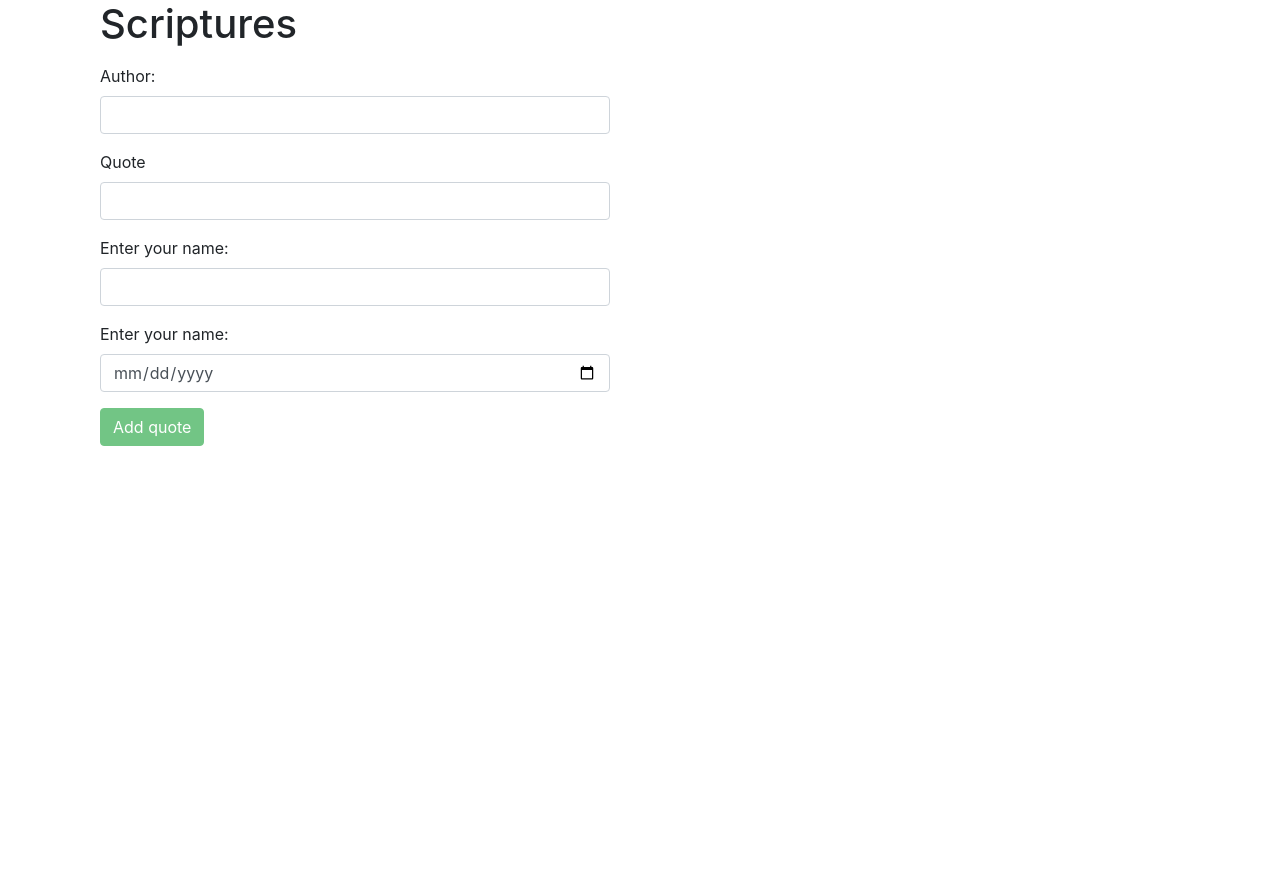
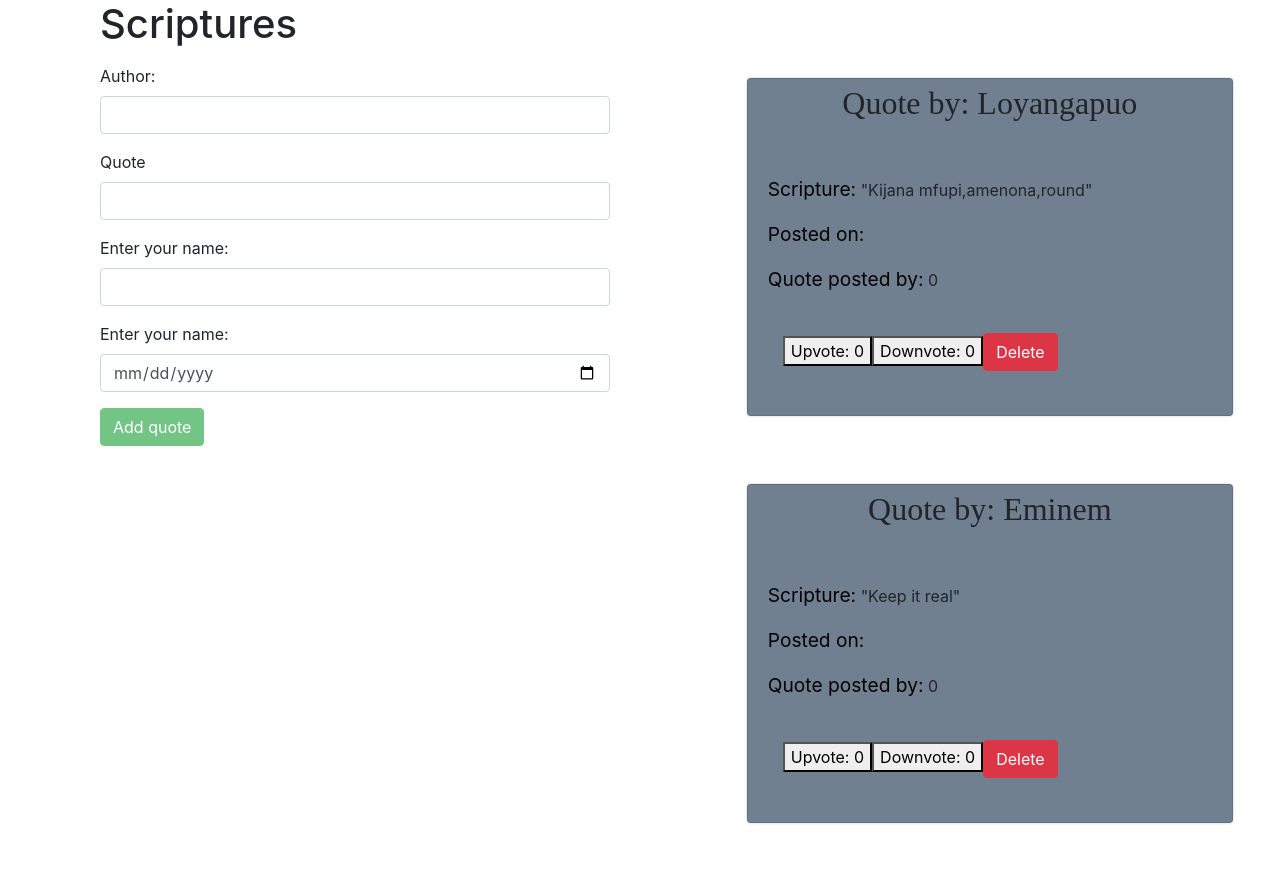
Before and after one commit to Kibet1816/Quotes, an Angular app: page / in a window 1280 px wide. Shown: the top 889 px of the page. Before the commit the page ends 800 px from the top, so only its background shows below. Built offline with nearby package versions, Linux system fonts and the light colour scheme.

Commit message:
Removed quotes

```diff
--- a/src/app/quotes/quotes.component.ts
+++ b/src/app/quotes/quotes.component.ts
@@ -11,9 +11,9 @@ export class QuotesComponent implements OnInit {
   @Input()quote: Quote;
 
   quotes = [
-    // new Quote(1, 'Loyangapuo', 'Kijana mfupi,amenona,round', 0, 0),
-    // new Quote(2, 'Eminem', 'Keep it real', 0, 0),
-    // new Quote(3, 'Men from Valyria', 'What is dead may never die', 0, 0),
+     new Quote(1, 'Loyangapuo', 'Kijana mfupi,amenona,round', 0, 0),
+     new Quote(2, 'Eminem', 'Keep it real', 0, 0),
+     new Quote(3, 'Men from Valyria', 'What is dead may never die', 0, 0),
   ];
   addAnotherQuote (quote: any) {
    const quoteLength = this.quotes.length;
```
